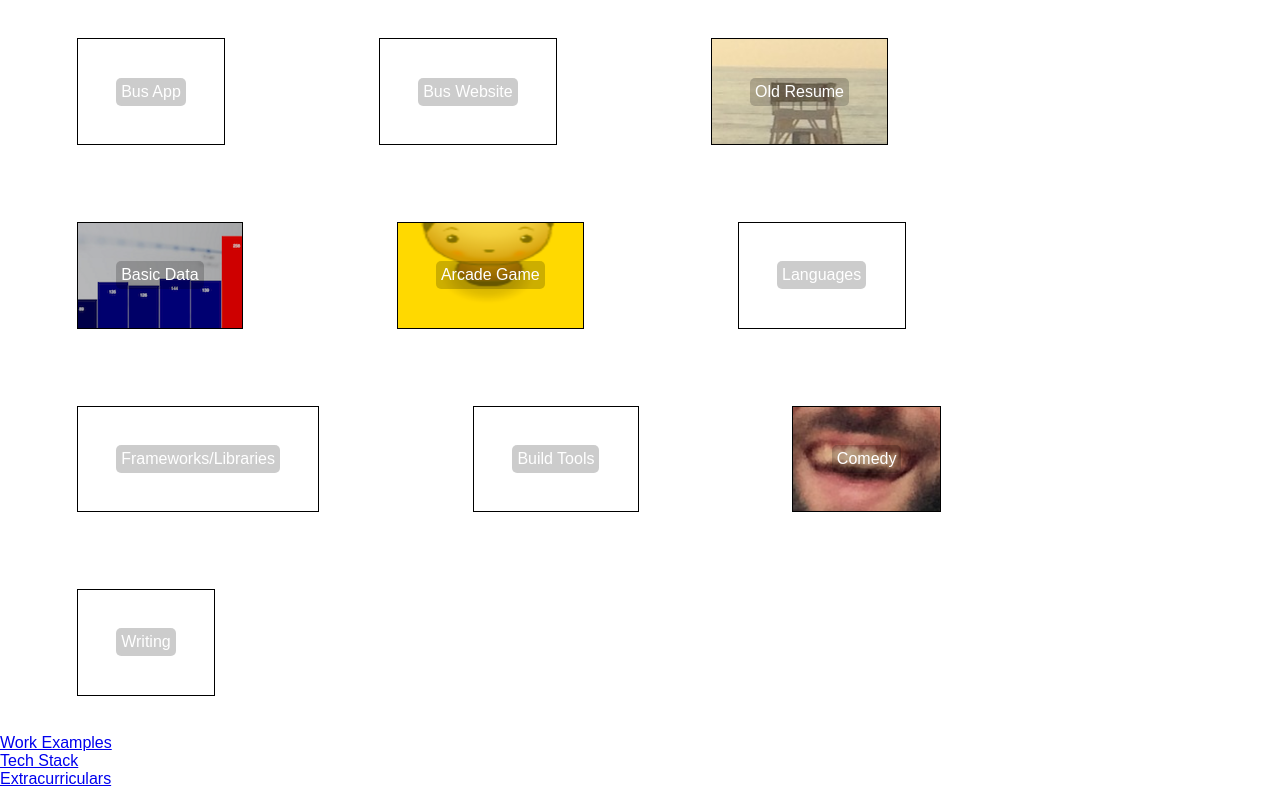
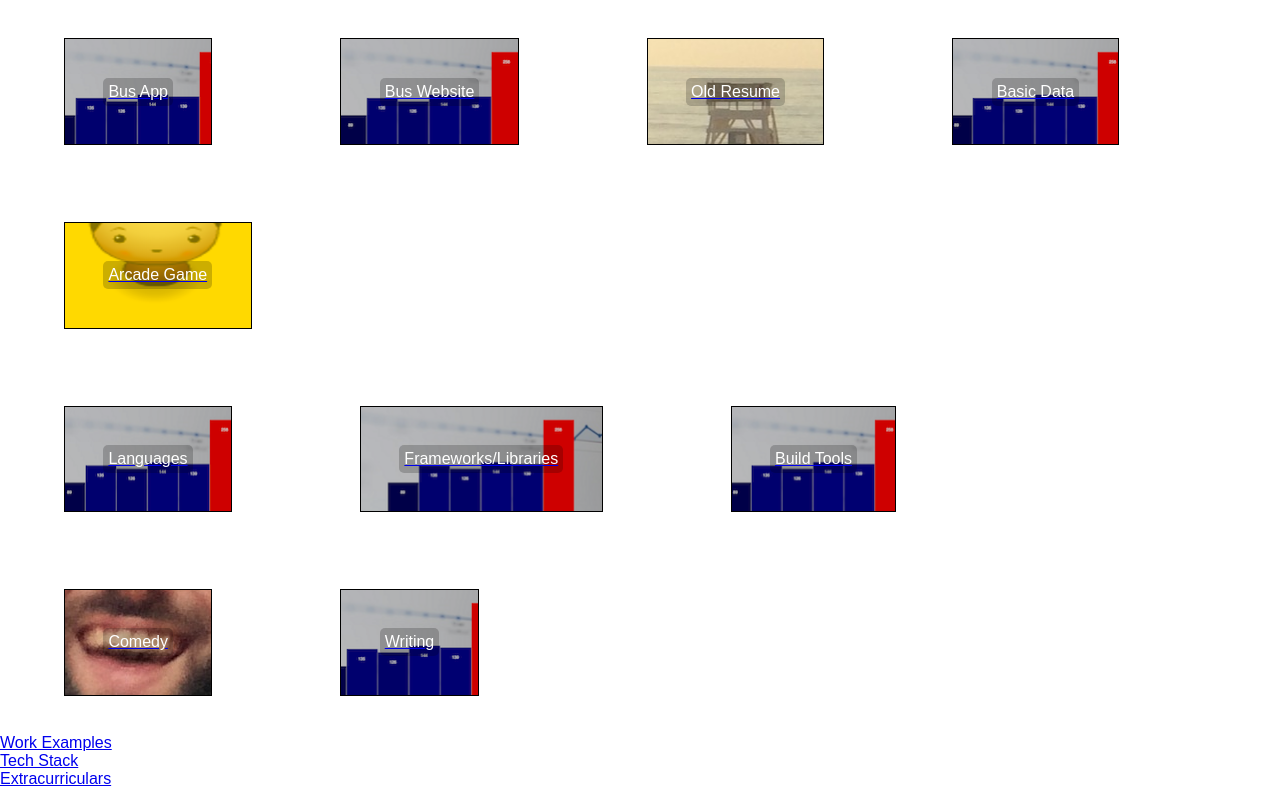
Before and after one commit to jackmasterson/redux-res, a React (Create React App) app: page / in a window 1280 px wide. Built offline with nearby package versions, Linux system fonts and the light colour scheme.

Commit message:
get path names passing correctly

```diff
--- a/src/App.css
+++ b/src/App.css
@@ -23,7 +23,7 @@
 }
 
 .box {
-  margin: 3vw 6vw 3vw 6vw;
+  margin: 3vw 5vw 3vw 5vw;
   display: inline-block;
   text-align: center;
   padding: 3vw;
@@ -54,10 +54,33 @@
   background: url('./img/data.png') center center no-repeat;
 }
 
+.bus-app {
+    background: url('./img/data.png') center center no-repeat;
+}
+
+.bus-website {
+    background: url('./img/data.png') center center no-repeat;
+}
+
+.languages {
+    background: url('./img/data.png') center center no-repeat;
+}
+
 .comedy {
   background: url('./img/comedy.jpg') center center no-repeat;
 }
 
+.frameworks {
+    background: url('./img/data.png') center center no-repeat;
+}
+
+.writing {
+    background: url('./img/data.png') center center no-repeat;
+}
+
+.build-tools {
+    background: url('./img/data.png') center center no-repeat;
+}
 @keyframes App-logo-spin {
   from { transform: rotate(0deg); }
   to { transform: rotate(360deg); }
--- a/src/App.js
+++ b/src/App.js
@@ -1,5 +1,4 @@
 import React, { Component } from 'react';
-import logo from './logo.svg';
 import './App.css';
 import Main from './containers/Main';
 
--- a/src/components/Box.js
+++ b/src/components/Box.js
@@ -1,9 +1,11 @@
 import React from 'react';
 
-export const Box = (data) => {
+export const Box = (data, path) => {
     return (
         <div className={`box ${data.class}`}>
-            <div className="shade">{data.title}</div>
+            <a href={`/${data.path}/${data.class}`}>
+                <div className="shade">{data.title}</div>
+            </a>
         </div>
     );
 }
--- a/src/components/NavItem.js
+++ b/src/components/NavItem.js
@@ -1,4 +1,4 @@
-import React, {Component} from 'react';
+import React from 'react';
 
 export const NavItem = (data) => (
     <div>
--- a/src/containers/Main.js
+++ b/src/containers/Main.js
@@ -54,13 +54,17 @@ export default class Main extends Component {
 
         return (
             <div className="box-wrapper">
-                {keys.map(key =>
-                    this.data[key].map(info =>
-                        <Box
-                            className={info.class}
-                            key={info.id}
-                            {...info} />
-                    )
+                {keys.map((keyed) =>
+                <div
+                    key={keyed}
+                    className={keyed}>
+                    {console.log(this.data[keyed])}
+                    {this.data[keyed].map((info) =>
+                        <Box key={info.id}
+                            {...info}
+                            {...info.path = keyed}/>
+                    )}
+                </div>
                 )}
                 <NavBar />
             </div>
```
